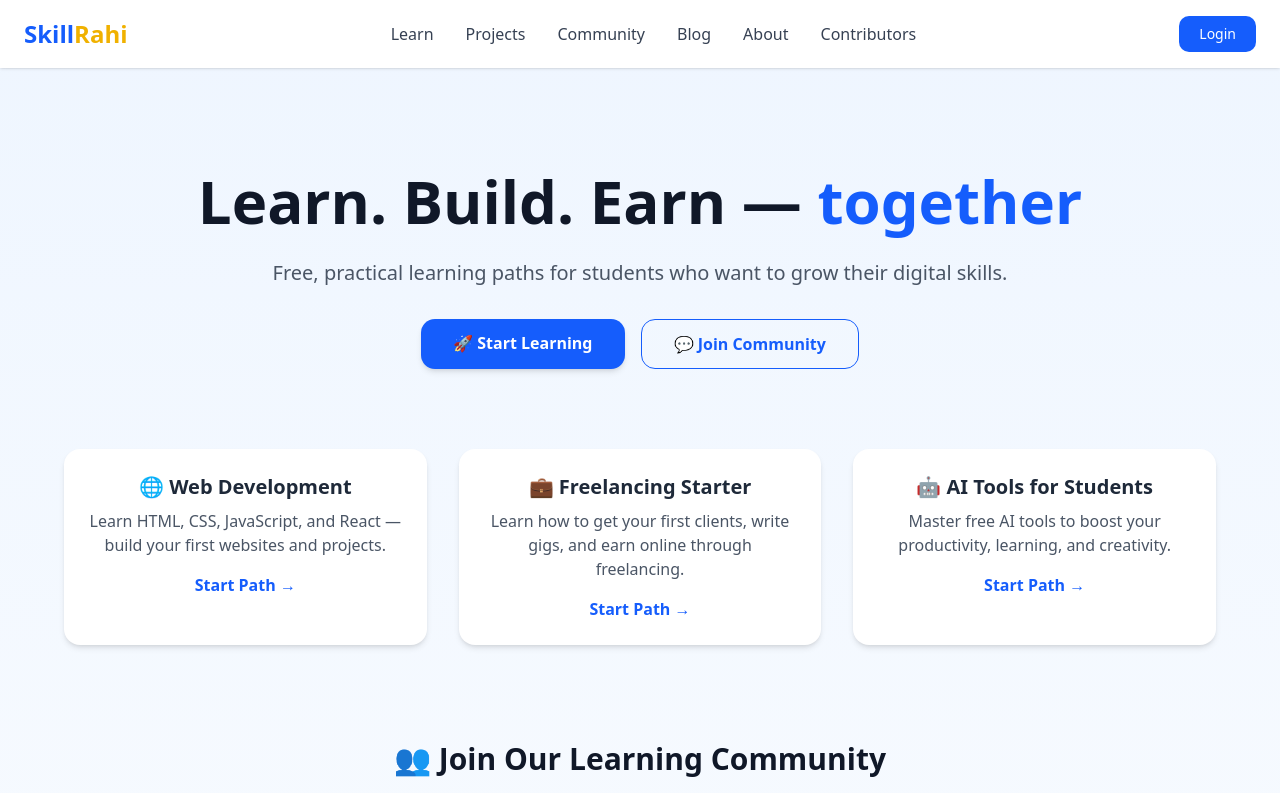
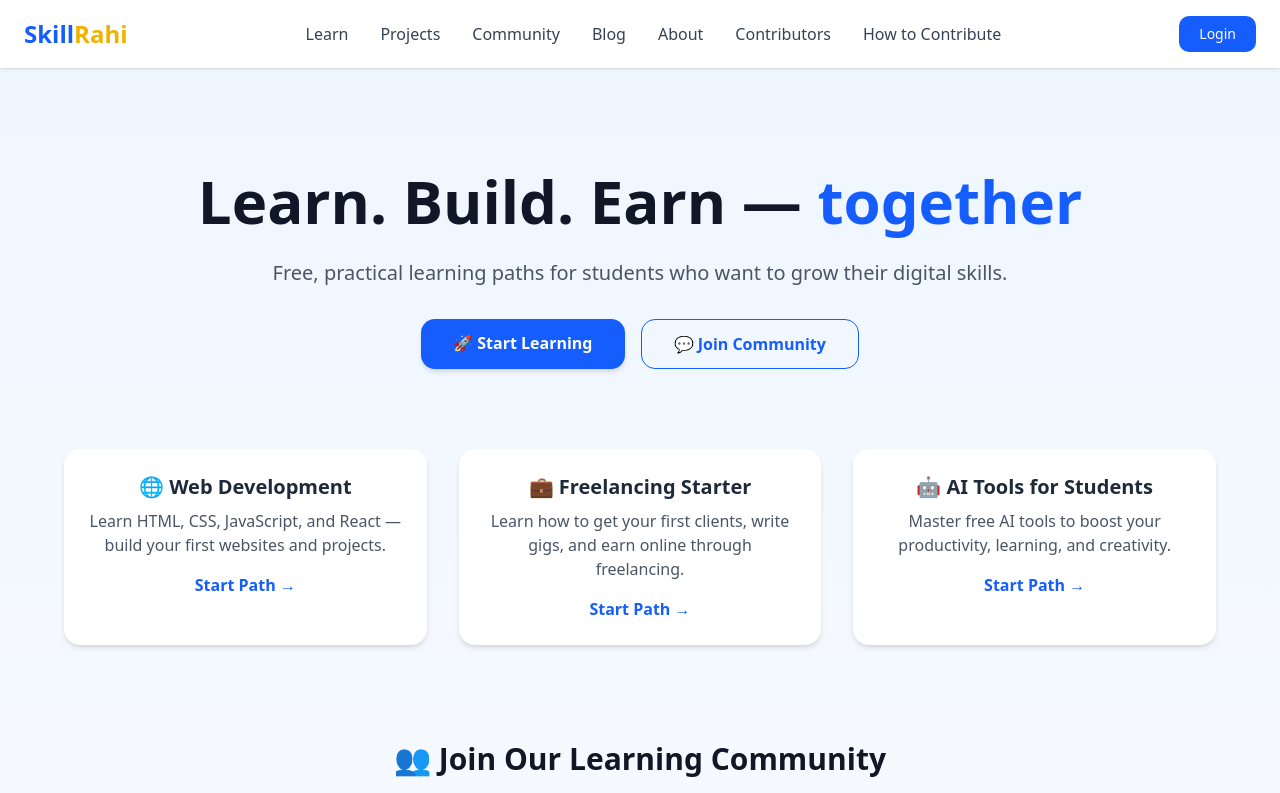
Before and after one commit to amir-mansoor/skillrahi, a Next.js app: page / in a window 1280 px wide. Shown: the top 793 px of the page. Built offline with nearby package versions, Linux system fonts and the light colour scheme; no server answers.

Commit message:
/contribute page added

```diff
--- a/app/components/Header.jsx
+++ b/app/components/Header.jsx
@@ -63,6 +63,13 @@ const Header = () => {
           >
             Contributors
           </Link>
+
+          <Link
+            href="/contribute"
+            className="hover:text-blue-600 transition-colors"
+          >
+            How to Contribute
+          </Link>
         </nav>
 
         {/* Auth Section */}
@@ -73,6 +80,7 @@ const Header = () => {
               <DropdownMenuContent>
                 <DropdownMenuLabel>My Account</DropdownMenuLabel>
                 <DropdownMenuSeparator />
+
                 <Link href="/dashboard">
                   <DropdownMenuItem>Dashboard</DropdownMenuItem>
                 </Link>
```
